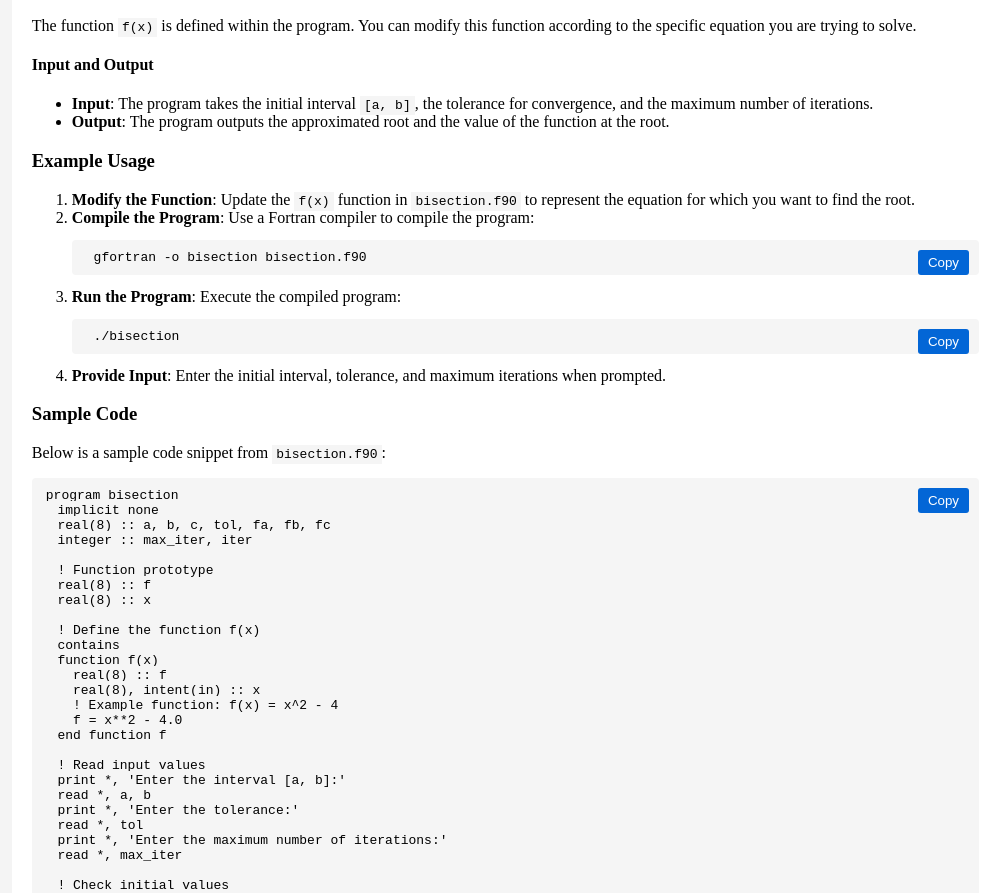
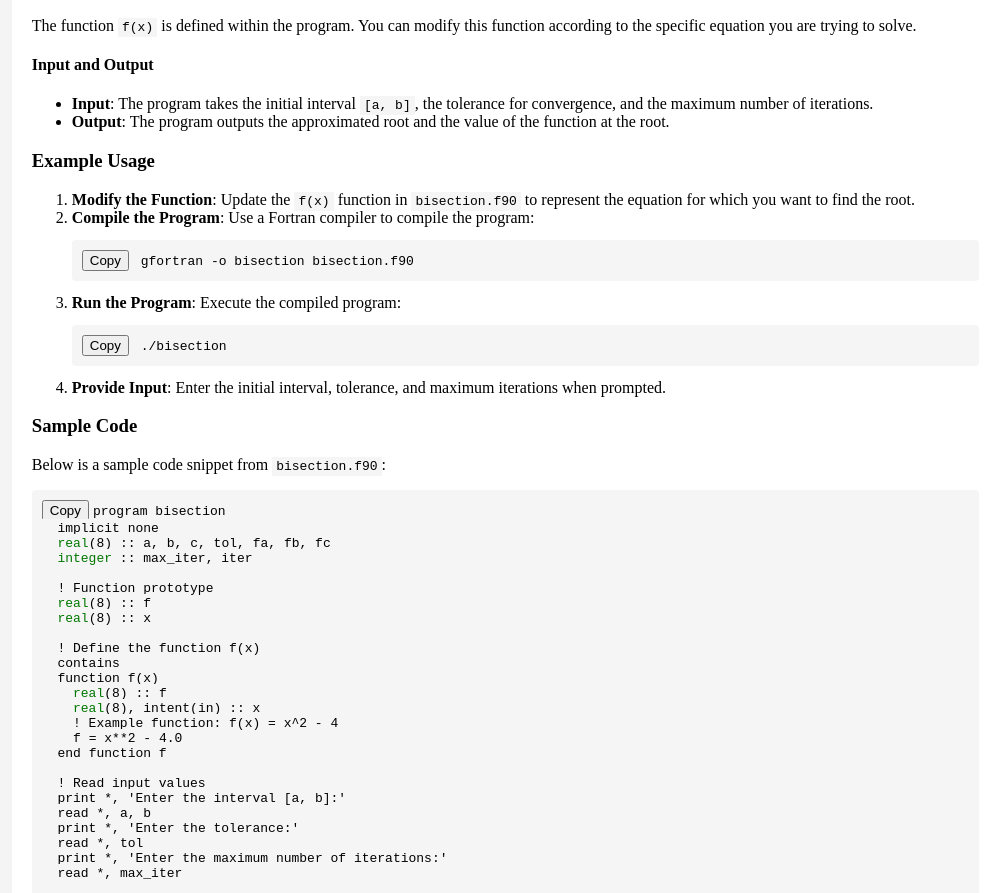
Before and after one commit to mohangiri1/scripting, a Jekyll site: the page built from docs/bisection.md, in a window 1280 px wide. Shown: the part 715-1608 px from the top of the page, without its empty margins (273-1273 px from the left). Built offline with Jekyll 4.4.1, drawn with Linux system fonts in a browser that asks for light colours; comment, search, counter and statistics services are not loaded.

Commit message:
Update style.css

```diff
--- a/docs/assets/css/style.css
+++ b/docs/assets/css/style.css
@@ -30,19 +30,11 @@ pre {
   background-color: #f5f5f5;
   padding: 10px;
   border-radius: 4px;
-  position: relative;
+  overflow: auto;
 }
-.btn-copy {
-  position: absolute;
-  top: 10px;
-  right: 10px;
-  background-color: #0366d6;
-  color: #fff;
-  border: none;
-  padding: 5px 10px;
-  cursor: pointer;
-  border-radius: 3px;
-}
-.btn-copy:hover {
-  background-color: #024bb5;
-}
+
+/* Syntax highlighting styles */
+.highlight .kd, .highlight .kd .nx { color: #990055; }
+.highlight .kt { color: #007700; }
+.highlight .s { color: #dd1144; }
+.highlight .c, .highlight .cm { color: #999988; font-style: italic; }
```
